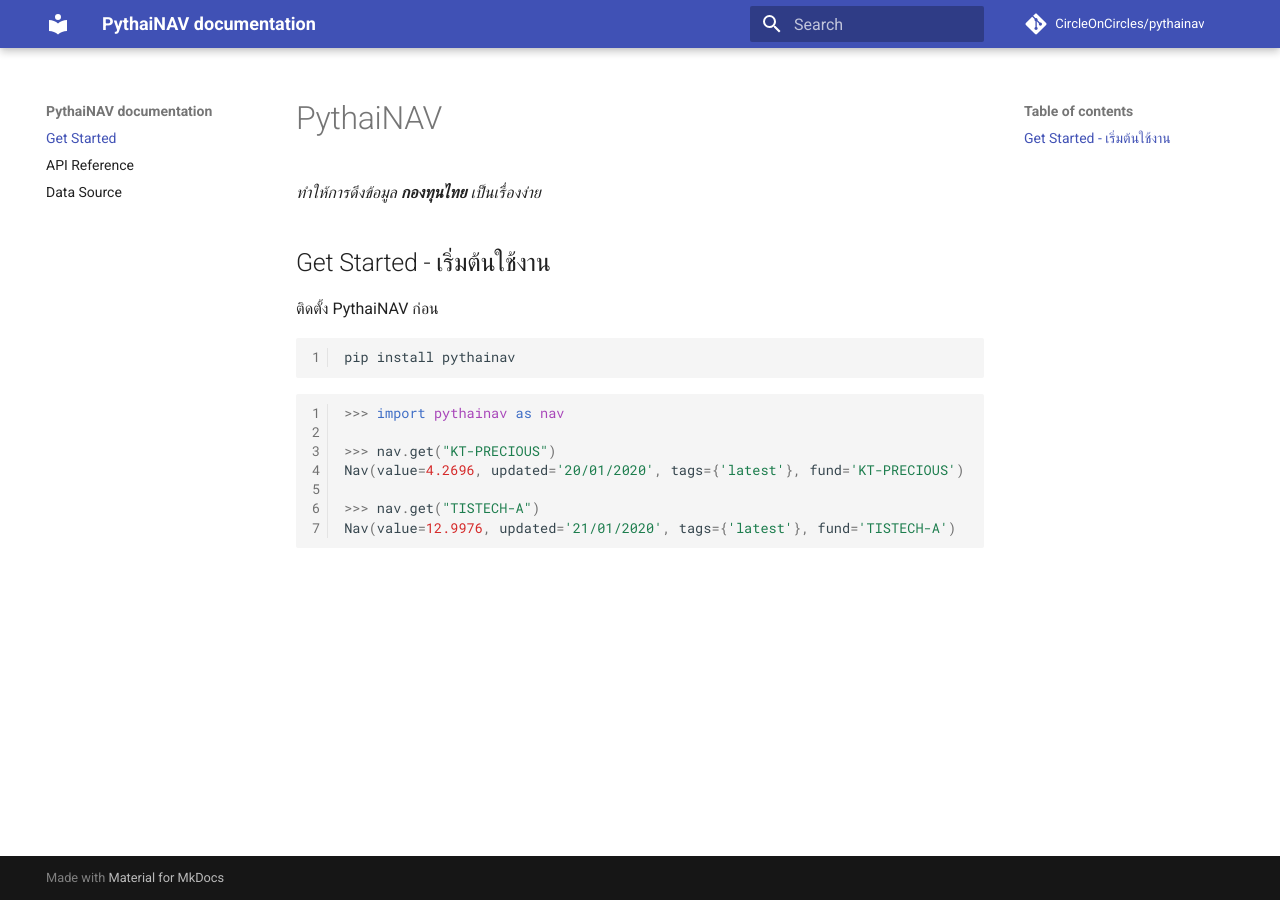
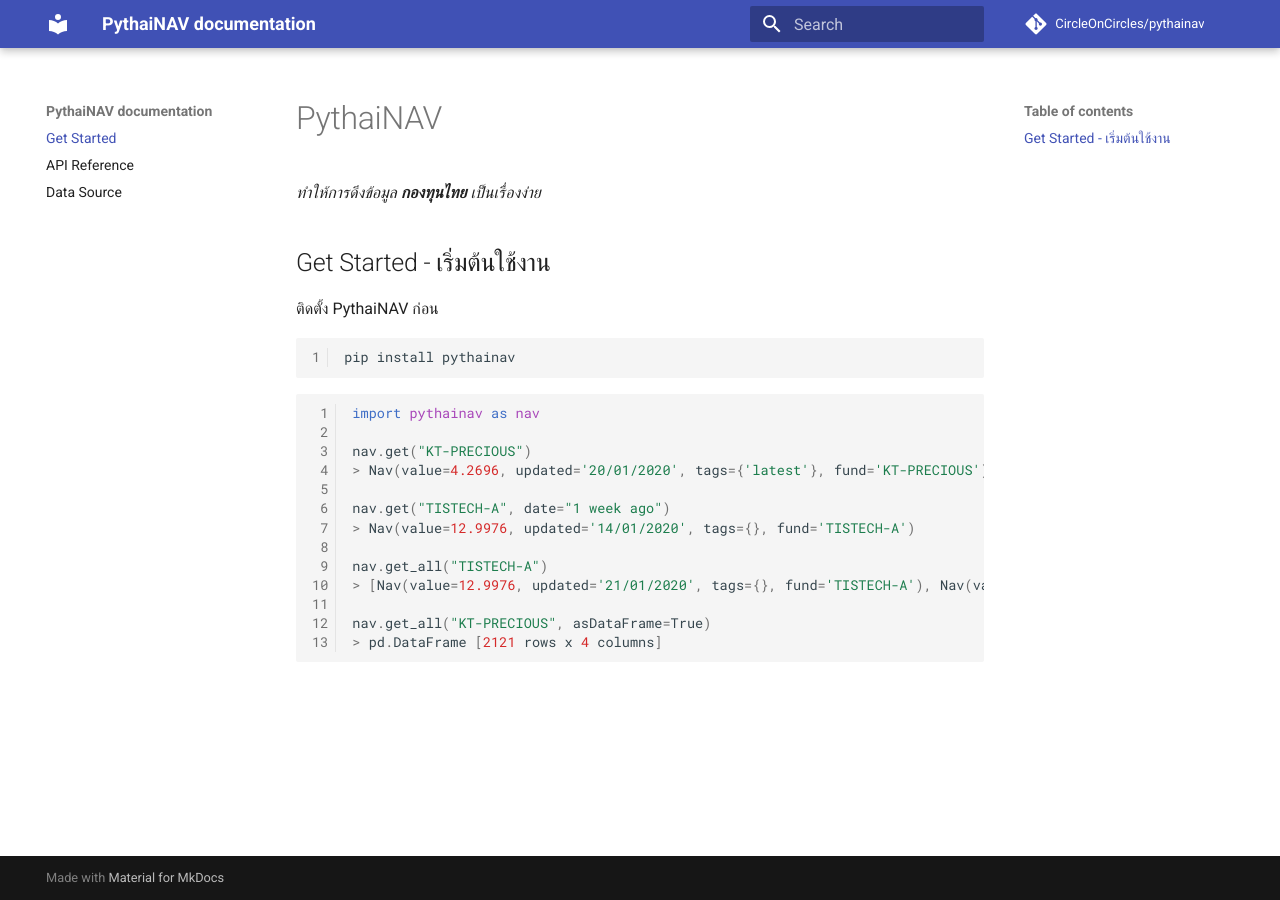
Before and after one commit to wasdee/pythainav, an MkDocs documentation site: the page built from docs/index.md, in a window 1280 px wide. Built offline with MkDocs 1.6.1 and Material for MkDocs 9.7.7, drawn with Linux system fonts in a browser that asks for light colours; comment, search, counter and statistics services are not loaded.

Commit message:
update docs 📚

````diff
--- a/docs/index.md
+++ b/docs/index.md
@@ -10,12 +10,17 @@
 ```
 
 ```python
->>> import pythainav as nav
+import pythainav as nav
 
->>> nav.get("KT-PRECIOUS")
-Nav(value=4.2696, updated='20/01/2020', tags={'latest'}, fund='KT-PRECIOUS')
+nav.get("KT-PRECIOUS")
+> Nav(value=4.2696, updated='20/01/2020', tags={'latest'}, fund='KT-PRECIOUS')
 
->>> nav.get("TISTECH-A")
-Nav(value=12.9976, updated='21/01/2020', tags={'latest'}, fund='TISTECH-A')
+nav.get("TISTECH-A", date="1 week ago")
+> Nav(value=12.9976, updated='14/01/2020', tags={}, fund='TISTECH-A')
 
+nav.get_all("TISTECH-A")
+> [Nav(value=12.9976, updated='21/01/2020', tags={}, fund='TISTECH-A'), Nav(value=12.9002, updated='20/01/2020', tags={}, fund='TISTECH-A'), ...]
+
+nav.get_all("KT-PRECIOUS", asDataFrame=True)
+> pd.DataFrame [2121 rows x 4 columns]
 ```
````
Also changed, not shown: README.md (+9 -4 lines), docs/api.md (+4 -0 lines).
